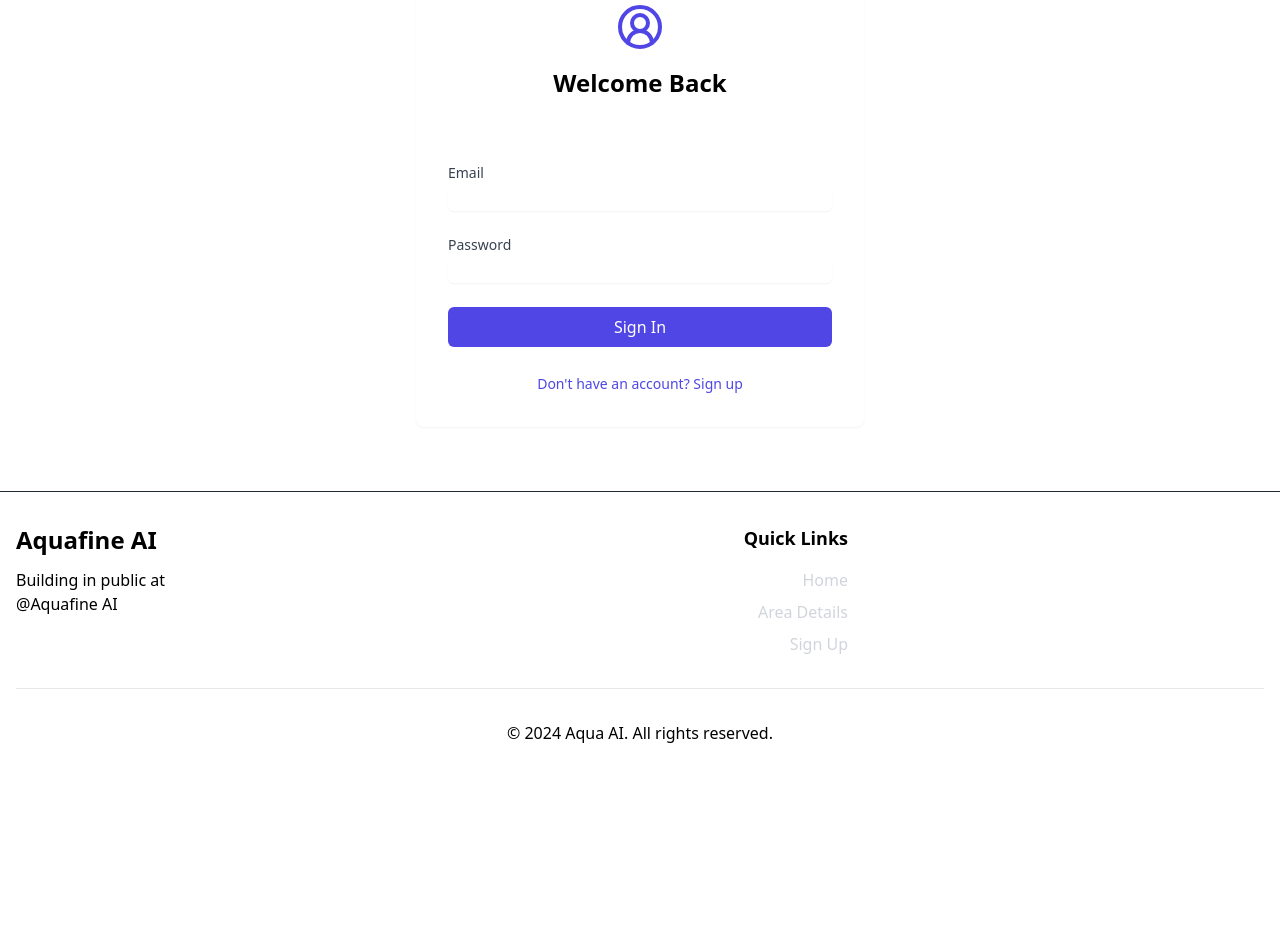
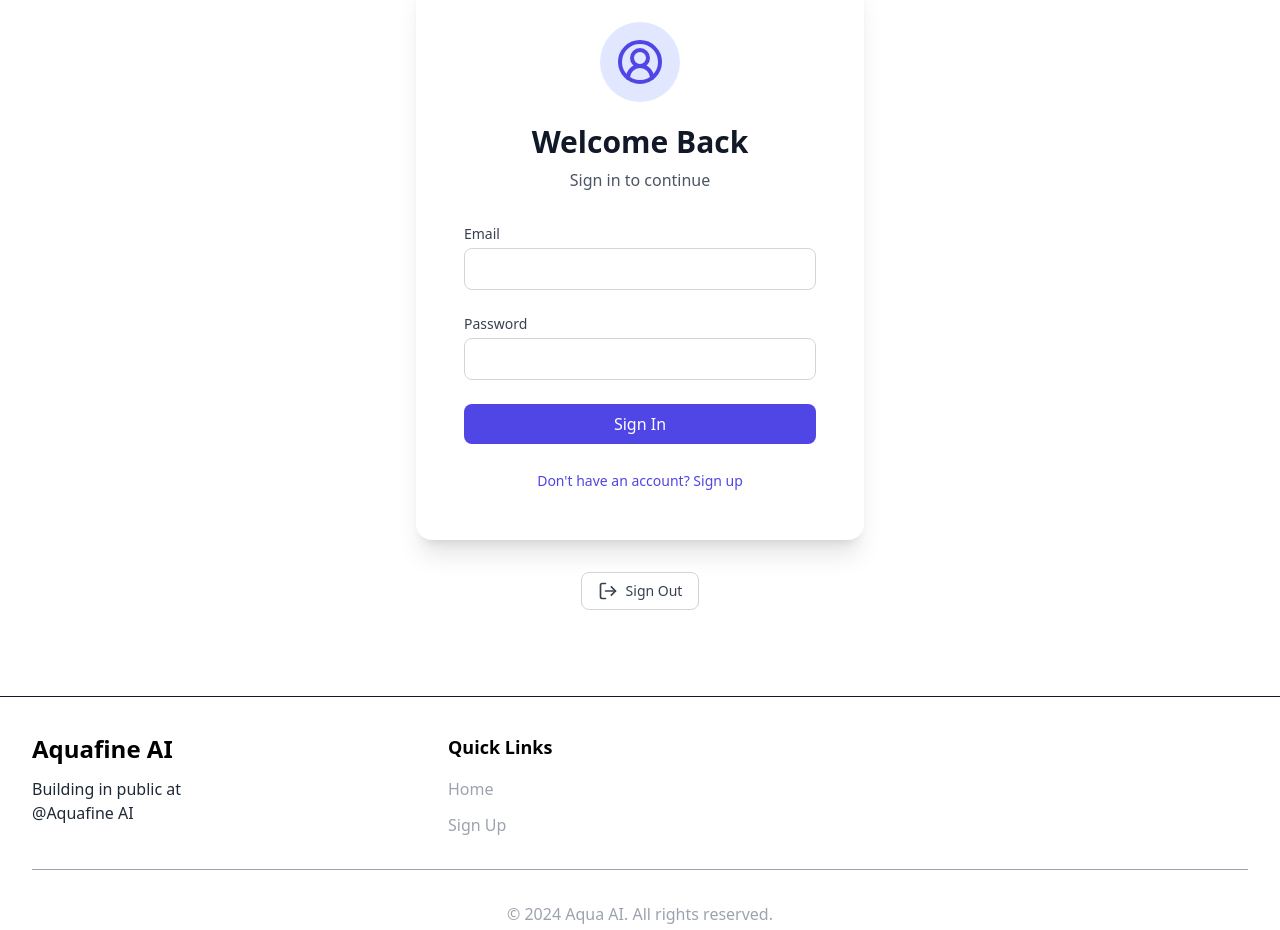
Before and after one commit to NABADEEP069/Aquafine, a React (Vite) app: page /auth in a window 1280 px wide. Shown: the part 220-1150 px from the top of the page. Before the commit the page ends 997 px from the top, so only its background shows below. Built offline with nearby package versions, Linux system fonts and the light colour scheme; no server answers.

Commit message:
update#2

```diff
--- a/src/App.tsx
+++ b/src/App.tsx
@@ -6,7 +6,6 @@ import Home from './pages/Home';
 import Details from './pages/Details';
 import Auth from './pages/Auth';
 import Profile from './pages/profile';
-import { TypewriterEffect } from './components/ui/typewriter-effect';
 import Result from './pages/Result';
 import Search from './pages/search';
 
@@ -19,7 +18,7 @@ const App: React.FC = () => {
         <div className="flex flex-col min-h-screen ">
           <Navbar />
           <br />
-          <TypewriterEffect words={[{ text: 'Welcome to Aquafine AI' }]} />
+
           <br />
           <div className="flex-grow">
             <Routes>
--- a/src/components/Footer.tsx
+++ b/src/components/Footer.tsx
@@ -1,31 +1,54 @@
 export default function Footer() {
   return (
-    <footer className="bg-black-800 text-black py-8">
-      <div className="mt-8 pt-8 border-t border-gray-800 text-center">
-      <div className="max-w-7xl mx-auto px-4">
-        <div className="grid grid-cols-1 md:grid-cols-3 text-right">
-          <div className="mb-8 md:mb-0">
-          <h4 className="text-2xl font-semibold mb-3 text-left">Aquafine AI</h4>
-          <p className="text-black-300 text-left">
-            Building in public at  <br></br>
-            <a href="https://github.com/NABADEEP069/AquaAI" target="_blank" rel="noopener noreferrer">
-            @Aquafine AI
-            </a>
+    <footer className="bg-white text-black py-1">
+      <div className="mt-0 pt-9 border-t border-gray-900 text-center">
+      </div>
+      <div className="max-w-7xl mx-auto px-4 sm:px-6 lg:px-8">
+        <div className="grid grid-cols-1 md:grid-cols-3 gap-8 text-center md:text-left">
+          {/* Left Column */}
+          <div>
+            <h4 className="text-2xl font-semibold mb-3">Aquafine AI</h4>
+            <p className="text-gray-800">
+              Building in public at <br />
+              <a
+                href="https://github.com/NABADEEP069/AquaAI"
+                target="_blank"
+                rel="noopener noreferrer"
+                className="text-black-200 hover:text-pink-600"
+              >
+                @Aquafine AI
+              </a>
             </p>
           </div>
+
+          {/* Middle Column */}
           <div>
             <h3 className="text-lg font-semibold mb-4">Quick Links</h3>
-            <ul className="space-y-2">
-              <li><a href="/" className="text-gray-300 hover:text-black">Home</a></li>
-              <li><a href="/details" className="text-gray-300 hover:text-black">Area Details</a></li>
-              <li><a href="/signup" className="text-gray-300 hover:text-black">Sign Up</a></li>
+            <ul className="space-y-3">
+              <li>
+                <a
+                  href="/"
+                  className="text-gray-400 hover:text-black transition-colors"
+                >
+                  Home
+                </a>
+              </li>
+              <li>
+                <a
+                  href="/signup"
+                  className="text-gray-400 hover:text-black transition-colors"
+                >
+                  Sign Up
+                </a>
+              </li>
             </ul>
           </div>
         </div>
-        <div className="mt-8 pt-8 border-t border-gray-200 text-center">
-          <p className="text-black-300">&copy; 2024 Aqua AI. All rights reserved.</p>
+
+        {/* Footer Bottom Section */}
+        <div className="mt-8 pt-8 border-t border-gray-400 text-center">
+          <p className="text-gray-400">&copy; 2024 Aqua AI. All rights reserved.</p>
         </div>
-      </div>
       </div>
     </footer>
   );
--- a/src/components/Navbar.tsx
+++ b/src/components/Navbar.tsx
@@ -1,4 +1,5 @@
-import { LogOut, Search } from 'lucide-react';
+import { useState } from 'react';
+import { LogOut } from 'lucide-react';
 import { Link, useNavigate } from 'react-router-dom';
 import { useAuth } from '../context/AuthContext';
 import { supabase } from '../lib/supabase';
@@ -6,6 +7,7 @@ import { supabase } from '../lib/supabase';
 export default function Navbar() {
   useAuth();
   const navigate = useNavigate();
+  const [menuOpen, setMenuOpen] = useState(false);
 
   const handleSignOut = async () => {
     await supabase.auth.signOut();
@@ -15,7 +17,7 @@ export default function Navbar() {
   return (
     <nav className="bg-white shadow-lg">
       <div className="max-w-7xl mx-auto px-4">
-        <div className="flex justify-between h-16">
+        <div className="flex justify-between items-center h-16">
 
           <Link to="/">
             <div className="mt-3.5">
@@ -26,37 +28,60 @@ export default function Navbar() {
           </Link>
 
 
-
-          <div className="flex space-x-4 items-center">
+          <div className="lg:hidden">
+            <button
+              onClick={() => setMenuOpen(!menuOpen)}
+              className="text-black focus:outline-none"
+            >
+              <svg
+                className="w-6 h-6"
+                fill="none"
+                stroke="currentColor"
+                viewBox="0 0 24 24"
+                xmlns="http://www.w3.org/2000/svg"
+              >
+                <path
+                  strokeLinecap="round"
+                  strokeLinejoin="round"
+                  strokeWidth={2}
+                  d="M4 6h16M4 12h16m-7 6h7"
+                />
+              </svg>
+            </button>
+          </div>
 
 
-
-
-
-            <Link to="/details">
-              <div className="mt-0">
-                <button className="px-4 py-2 text-black backdrop-blur-sm border border-black rounded-md hover:shadow-[2px_2px_5px_4px_rgba(0,0,0,0.1)] bg-white/[0.2] text-sm transition duration-200">
-                  Details of Area
-                </button>
-              </div>
-            </Link>
-
-
-
-
+          <div className="hidden lg:flex space-x-4 items-center">
             <button
               onClick={handleSignOut}
-
-            className="px-4 py-2 text-black backdrop-blur-sm border border-black rounded-md hover:shadow-[2px_2px_5px_4px_rgba(0,0,0,0.1)] bg-white/[0.2] text-sm transition duration-200">
+              className="px-4 py-2 text-black backdrop-blur-sm border border-black rounded-md hover:shadow-[2px_2px_5px_4px_rgba(0,0,0,0.1)] bg-white/[0.2] text-sm transition duration-200"
+            >
               <LogOut className="h-0 w-5" />
               <span>Sign Out</span>
             </button>
-
-          </div>
           </div>
         </div>
 
 
+        {menuOpen && (
+          <div className="lg:hidden flex flex-col space-y-2 mt-2">
+            <Link
+              to="/"
+              className="text-black px-4 py-2 border-b border-gray-200"
+              onClick={() => setMenuOpen(false)}
+            >
+              Home
+            </Link>
+            <button
+              onClick={handleSignOut}
+              className="px-4 py-2 text-black backdrop-blur-sm border border-black rounded-md hover:shadow-[2px_2px_5px_4px_rgba(0,0,0,0.1)] bg-white/[0.2] text-sm transition duration-200"
+            >
+              <LogOut className="h-0 w-5 inline-block" />
+              <span>Sign Out</span>
+            </button>
+          </div>
+        )}
+      </div>
     </nav>
   );
 }
--- a/src/pages/Auth.tsx
+++ b/src/pages/Auth.tsx
@@ -2,7 +2,7 @@ import React from 'react';
 import { useNavigate } from 'react-router-dom';
 import { supabase } from '../lib/supabase';
 import { createProfile } from '../lib/auth';
-import { UserCircle2 } from 'lucide-react';
+import { LogOut, UserCircle2 } from 'lucide-react';
 import toast from 'react-hot-toast';
 
 export default function Auth() {
@@ -11,6 +11,7 @@ export default function Auth() {
   const [isSignUp, setIsSignUp] = React.useState(false);
   const [loading, setLoading] = React.useState(false);
   const navigate = useNavigate();
+
 
   const handleAuth = async (e: React.FormEvent) => {
     e.preventDefault();
@@ -63,39 +64,52 @@ export default function Auth() {
     }
   };
 
+  function handleSignOut(_event: React.MouseEvent<HTMLButtonElement>): void {
+    throw new Error('Function not implemented.');
+  }
+
   return (
-    <div className="max-w-md mx-auto">
-      <div className="bg-white p-8 rounded-lg shadow-sm">
-        <div className="text-center mb-16"> {/* Increased margin */}
-          <UserCircle2 className="h-12 w-12 text-indigo-600 mx-auto mb-4" /> {/* Increased margin */}
-          <h2 className="text-2xl font-bold mb-8"> {/* Increased margin */}
+    <div className="min-h-screen flex items-center justify-center bg-gradient-to-br from-wheat-100 to-white-100 p-5">
+      <div className="w-full max-w-md">
+        <div className="bg-white rounded-2xl shadow-xl overflow-hidden">
+          <div className="p-8 sm:p-12">
+            <div className="text-center mb-8">
+              <div className="inline-block p-4 bg-indigo-100 rounded-full mb-4 transition-transform duration-300 ease-in-out hover:scale-110">
+                <UserCircle2 className="h-12 w-12 text-indigo-600" />
+              </div>
+              <h2 className="text-3xl font-extrabold text-gray-900 mb-2">
                 {isSignUp ? 'Create an Account' : 'Welcome Back'}
               </h2>
+              <p className="text-gray-600">
+                {isSignUp ? 'Join our community today!' : 'Sign in to continue'}
+              </p>
             </div>
 
             <form onSubmit={handleAuth} className="space-y-6">
               <div>
-            <label className="block text-sm font-medium text-gray-700">
+                <label className="block text-sm font-medium text-gray-700 mb-1" htmlFor="email">
                   Email
                 </label>
                 <input
+                  id="email"
                   type="email"
                   value={email}
                   onChange={(e) => setEmail(e.target.value)}
-              className="mt-1 block w-full rounded-md border-gray-300 shadow-sm focus:border-indigo-300 focus:ring focus:ring-indigo-200 focus:ring-opacity-50"
+                  className="w-full px-4 py-2 rounded-lg border border-gray-300 focus:ring-2 focus:ring-indigo-500 focus:border-transparent transition duration-200"
                   required
                 />
               </div>
 
               <div>
-            <label className="block text-sm font-medium text-gray-700">
+                <label className="block text-sm font-medium text-gray-700 mb-1" htmlFor="password">
                   Password
                 </label>
                 <input
+                  id="password"
                   type="password"
                   value={password}
                   onChange={(e) => setPassword(e.target.value)}
-              className="mt-1 block w-full rounded-md border-gray-300 shadow-sm focus:border-indigo-300 focus:ring focus:ring-indigo-200 focus:ring-opacity-50"
+                  className="w-full px-4 py-2 rounded-lg border border-gray-300 focus:ring-2 focus:ring-indigo-500 focus:border-transparent transition duration-200"
                   required
                   minLength={6}
                 />
@@ -104,7 +118,7 @@ export default function Auth() {
               <button
                 type="submit"
                 disabled={loading}
-            className="w-full bg-indigo-600 text-white py-2 px-4 rounded-md hover:bg-indigo-700 disabled:opacity-50"
+                className="w-full bg-indigo-600 text-white py-2 px-4 rounded-lg font-medium hover:bg-indigo-700 focus:outline-none focus:ring-2 focus:ring-indigo-500 focus:ring-offset-2 transition duration-200 ease-in-out transform hover:-translate-y-1 hover:shadow-lg disabled:opacity-50 disabled:cursor-not-allowed"
               >
                 {loading
                   ? 'Please wait...'
@@ -117,7 +131,7 @@ export default function Auth() {
             <div className="mt-6 text-center">
               <button
                 onClick={() => setIsSignUp(!isSignUp)}
-            className="text-sm text-indigo-600 hover:text-indigo-500"
+                className="text-sm text-indigo-600 hover:text-indigo-800 font-medium transition duration-200"
               >
                 {isSignUp
                   ? 'Already have an account? Sign in'
@@ -126,5 +140,17 @@ export default function Auth() {
             </div>
           </div>
         </div>
+
+        <div className="mt-8 text-center">
+          <button
+            onClick={handleSignOut}
+            className="inline-flex items-center px-4 py-2 text-sm font-medium text-gray-700 bg-white border border-gray-300 rounded-lg hover:bg-gray-50 focus:outline-none focus:ring-2 focus:ring-offset-2 focus:ring-indigo-500 transition duration-200 ease-in-out transform hover:-translate-y-1 hover:shadow-md"
+          >
+            <LogOut className="h-5 w-5 mr-2" />
+            <span>Sign Out</span>
+          </button>
+        </div>
+      </div>
+    </div>
   );
 }
--- a/src/pages/search.tsx
+++ b/src/pages/search.tsx
@@ -1,6 +1,6 @@
 
 import { Link } from "react-router-dom";
-import Mapp from "../components/Map"; // Adjust the path as necessary
+import Mapp from "../components/Map";
 
 export default function Search() {
  return (
@@ -11,7 +11,7 @@ export default function Search() {
 
          <div className="bg-white p-6 rounded-lg shadow-lg hover:shadow-xxl transition-shadow duration-500 cursor-pointer">
             <h2 className="text-2xl sm:text-3xl font-semibold mb-4 text-center">
-              Extracted Data of Your Featured Areas
+              Extracted Data of Your Selected Areas
             </h2>
             <div className="flex justify-center mb-4">
               <Link to="/Result">
```
Also changed, not shown: src/pages/Home.tsx (+17 -18 lines). Lines whose indentation alone changed are shown as unchanged.
